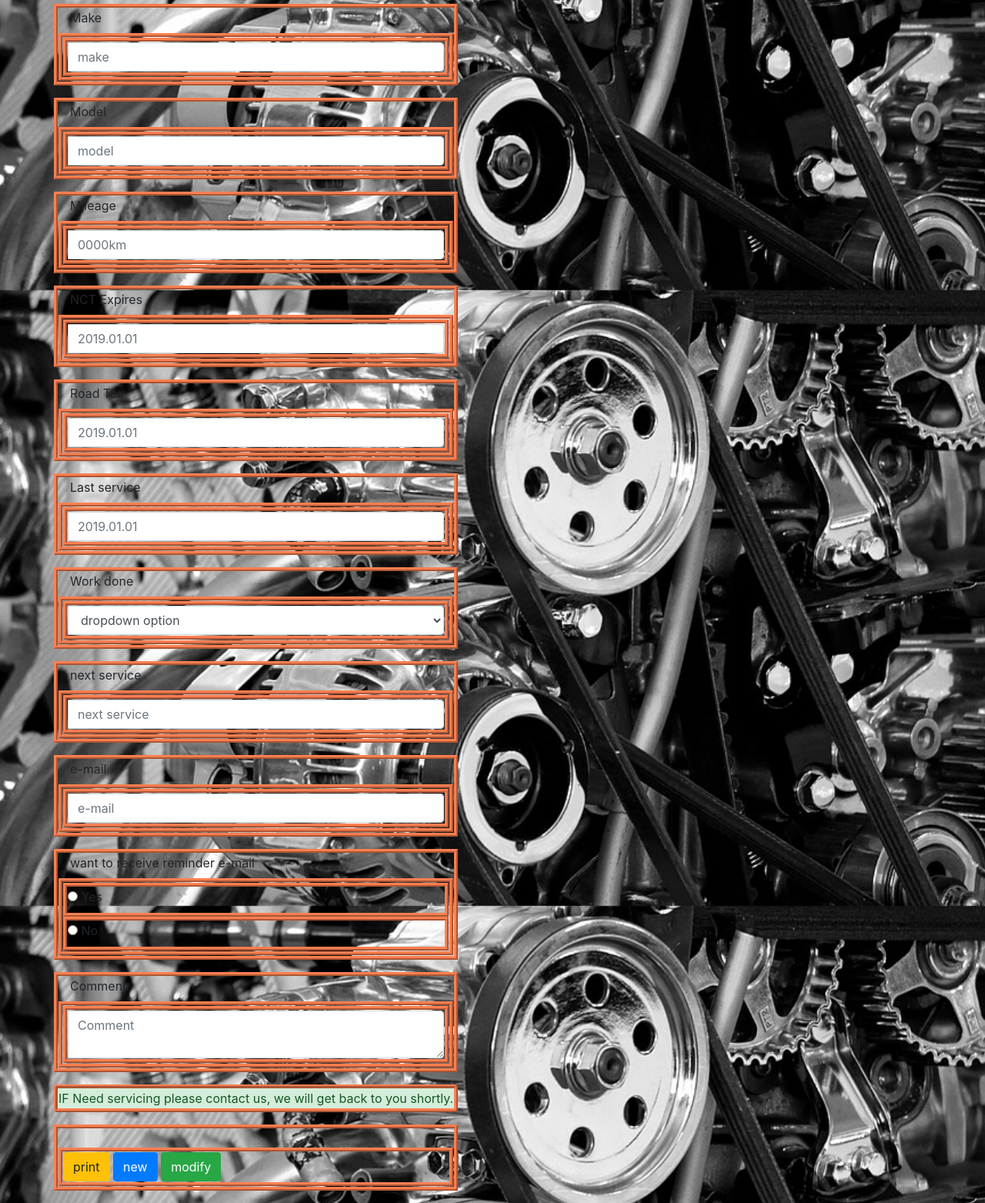
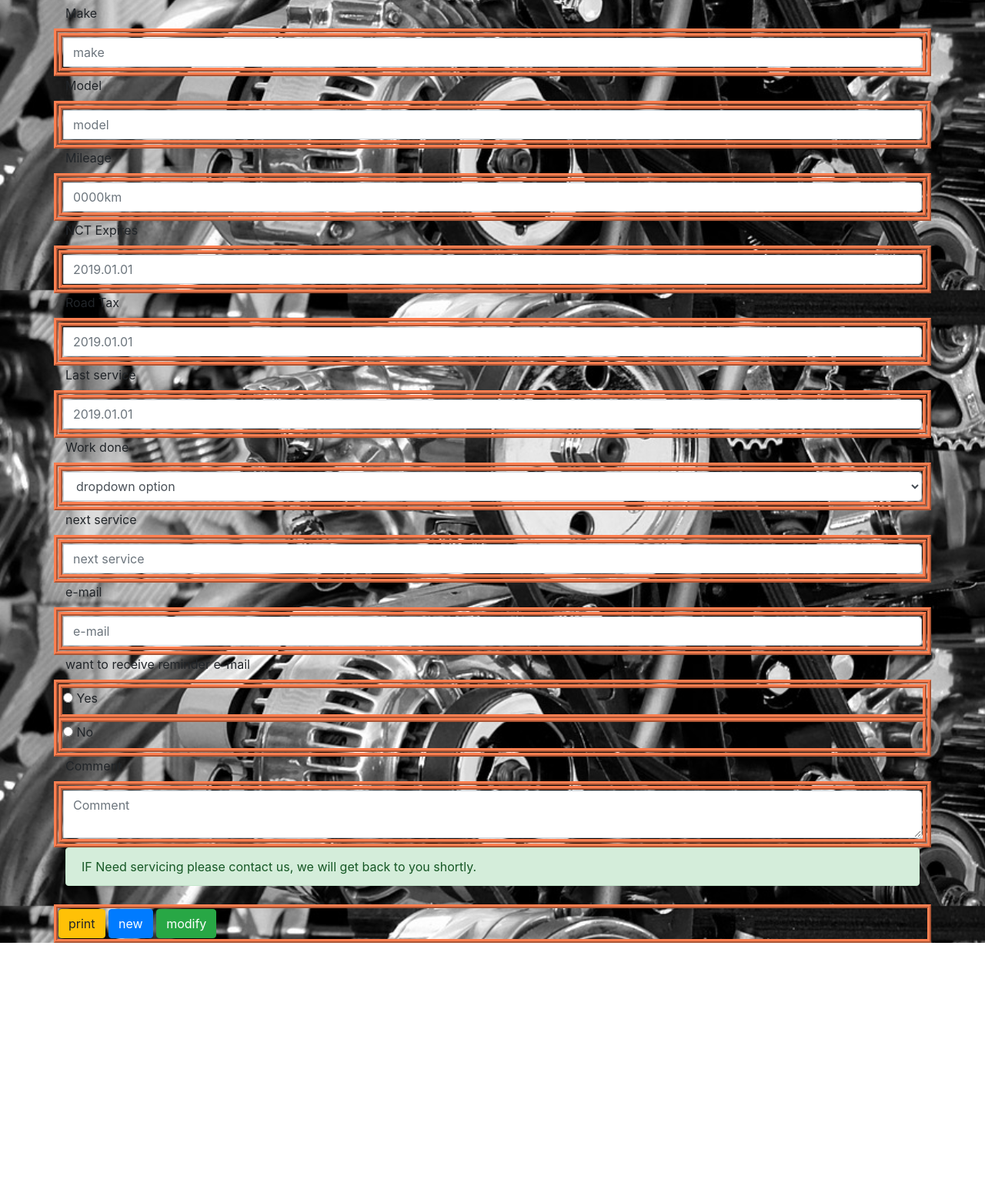
Before and after one commit to JoziPerez/milansGarage, a plain HTML site: page files/page1.html in a window 1280 px wide. Shown: the part 423-1986 px from the top of the page at 77% size. After the commit the page ends 1648 px from the top, so only its background shows below. Drawn offline with nearby package versions, Linux system fonts and the light colour scheme.

Commit message:
Add files via upload

```diff
--- a/files/page1.html
+++ b/files/page1.html
@@ -39,18 +39,15 @@
             </div>
         </div>
     </nav>
-    <main class="container">
-      <div class="row">
 
-    <form class="well form-horizontal" action=" " method="post"  id="contact_form">
-<fieldset>
+<main class="container">
 
 <!-- Form Name -->
 <legend style="color:red;text-shadow:1px 1px 1px yellow;">adatbazis lesz majd ha lesz adatom:P</legend>
 
 <!-- Text input-->
 
-<div class="form-group">
+<div class="row">
   <label class="col-md-12 control-label">Make</label>
   <div class="col-md-12 inputGroupContainer">
   <div class="input-group">
@@ -62,7 +59,7 @@
 
 <!-- Text input-->
 
-<div class="form-group">
+<div class="row">
   <label class="col-md-12 control-label" >Model</label>
     <div class="col-md-12 inputGroupContainer">
     <div class="input-group">
@@ -73,7 +70,7 @@
 </div>
 
 <!-- Text input-->
-       <div class="form-group">
+       <div class="row">
   <label class="col-md-12 control-label">Mileage</label>
     <div class="col-md-12 inputGroupContainer">
     <div class="input-group">
@@ -86,7 +83,7 @@
 
 <!-- Text input-->
 
-<div class="form-group">
+<div class="row">
   <label class="col-md-12 control-label">NCT Expires</label>
     <div class="col-md-12 inputGroupContainer">
     <div class="input-group">
@@ -98,7 +95,7 @@
 
 <!-- Text input-->
 
-<div class="form-group">
+<div class="row">
   <label class="col-md-12 control-label">Road Tax</label>
     <div class="col-md-12 inputGroupContainer">
     <div class="input-group">
@@ -110,7 +107,7 @@
 
 <!-- Text input-->
 
-<div class="form-group">
+<div class="row">
   <label class="col-md-12 control-label">Last service</label>
     <div class="col-md-12 inputGroupContainer">
     <div class="input-group">
@@ -122,7 +119,7 @@
 
 <!-- Select Basic -->
 
-<div class="form-group">
+<div class="row">
   <label class="col-md-12 control-label">Work done</label>
     <div class="col-md-12 selectContainer">
     <div class="input-group">
@@ -146,7 +143,7 @@
 
 <!-- Text input-->
 
-<div class="form-group">
+<div class="row">
   <label class="col-md-12 control-label">next service</label>
     <div class="col-md-12 inputGroupContainer">
     <div class="input-group">
@@ -157,7 +154,7 @@
 </div>
 
 <!-- Text input-->
-<div class="form-group">
+<div class="row">
   <label class="col-md-12 control-label">e-mail</label>
    <div class="col-md-12 inputGroupContainer">
     <div class="input-group">
@@ -168,7 +165,7 @@
 </div>
 
 <!-- radio checks -->
- <div class="form-group">
+ <div class="row">
                         <label class="col-md-12 control-label">want to receive reminder e-mail</label>
                         <div class="col-md-12">
                             <div class="radio">
@@ -186,7 +183,7 @@
 
 <!-- Text area -->
 
-<div class="form-group">
+<div class="row">
   <label class="col-md-12 control-label">Comment</label>
     <div class="col-md-12 inputGroupContainer">
     <div class="input-group">
@@ -200,7 +197,7 @@
 <div class="alert alert-success" role="alert" id="success_message">IF <i class="glyphicon glyphicon-thumbs-up"></i> Need servicing please contact us, we will get back to you shortly.</div>
 
 <!-- Button -->
-<div class="form-group">
+<div class="row">
   <label class="col-md-12 control-label"></label>
   <div class="col-md-12">
     <button type="submit" class="btn btn-warning" >print <span class="glyphicon glyphicon-send"></span></button>
@@ -209,9 +206,8 @@
   </div>
 </div>
 
-</fieldset>
-</form>
-</div>
+
+
     <!-- /.container -->
     </main>
   </body>
```
Also changed, not shown: index.html (+5 -4 lines), img/car-engine.jpg (added), img/garage.jpg (added), img/workshop.jpg (added).
